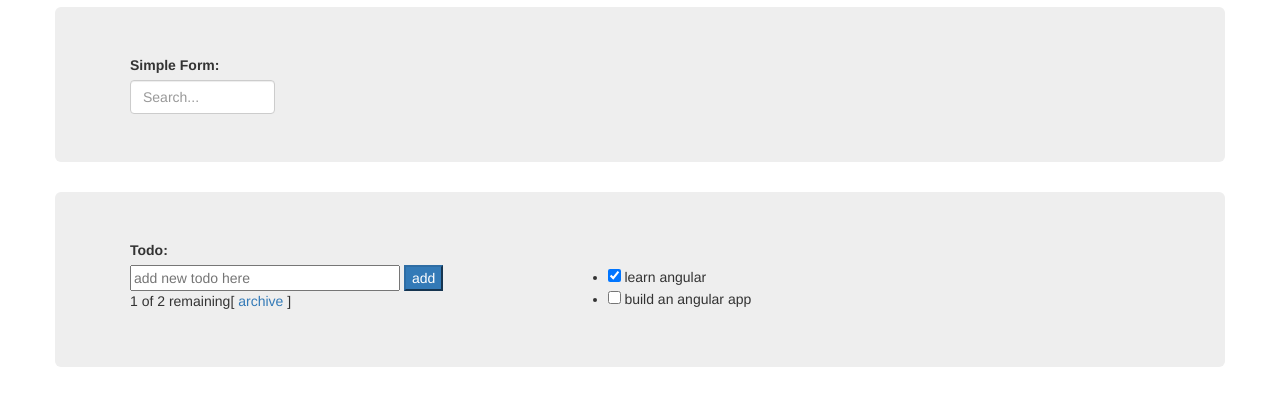
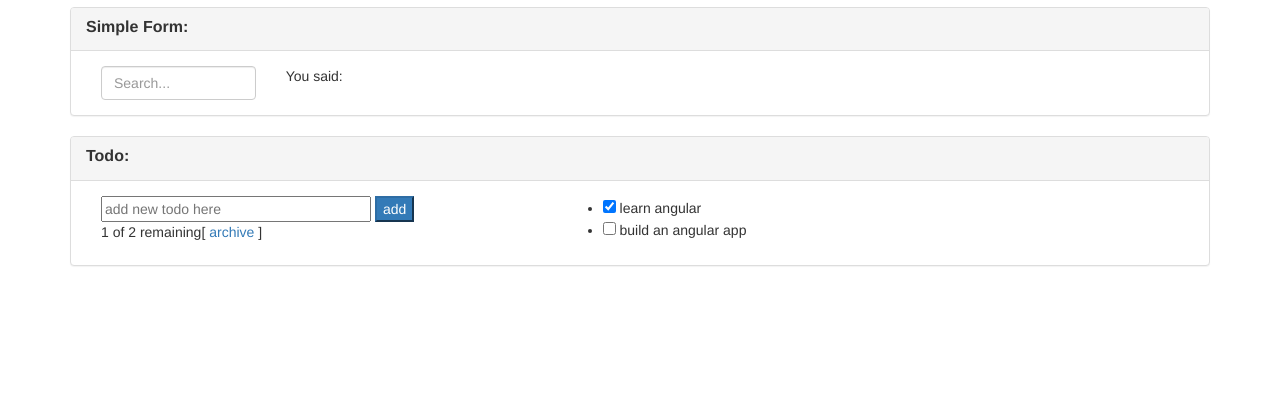
Before and after one commit to iruslani/Angular-Shopsense, a plain HTML site: page index.html in a window 1280 px wide. Shown: the part 66-472 px from the top of the page. Drawn offline with Linux system fonts and the light colour scheme.

Commit message:
Added bootstrap Panels and cleaned up html sections with comments.

```diff
--- a/index.html
+++ b/index.html
@@ -27,35 +27,44 @@
     <p class="browsehappy">You are using an <strong>outdated</strong> browser. Please <a href="http://browsehappy.com/">upgrade your browser</a> to improve your experience.</p>
 <![endif]-->
 
-<!-- Add your site or application content here -->
+<!-- Container Start -->
+<div class="container">
 
-<div class="container">
+  <!-- Header Start -->
   <div class="row">
     <div class="col-sm-12 col-md-12 ">
       <h1><span class="glyphicon glyphicon-eye-open" aria-hidden="true"></span>Project name</a></h1>
     </div>
   </div>
+  <!-- Header Ends -->
 
-
-
-  <div class="row jumbotron" >
+  <!-- Simple Form Start -->
+  <div class="row" >
     <div class="col-sm-12 col-md-12">
-      <label>Simple Form:</label>
+      <div class="panel panel-default">
+        <div class="panel-heading">
+            <h3 class="panel-title"><label>Simple Form:</label></h3>
         </div>
+        <div class="panel-body">
           <div class="col-sm-3 col-md-2">
               <input type="text" ng-model="hello" class="form-control" placeholder="Search...">
           </div>
           <div class="col-sm-3 col-md-2">
-       <form class="">
-        <p>{{hello}}</p>
-      </form>
+            <p>You said: {{hello}}</p>
           </div>
         </div>
-
-  <div class="row jumbotron" ng-controller="TodoController">
+      </div>
+    </div>
+  </div>
+  <!-- Simple Form Ends -->
+  <!-- Todo Start -->
+  <div class="row " ng-controller="TodoController">
     <div class="col-sm-12 col-md-12">
-      <label>Todo:</label>
+      <div class="panel panel-default">
+        <div class="panel-heading">
+          <h3 class="panel-title"><label>Todo:</label></h3>
         </div>
+        <div class="panel-body">
           <div class="col-sm-5 col-md-5">
             <form ng-submit="addTodo()">
               <input type="text" ng-model="todoText"  size="30" placeholder="add new todo here">
@@ -72,14 +81,11 @@
             </ul>
           </div>
         </div>
-
-
-
-
-
-
-
         </div>
-
+    </div>
+  </div>
+  <!-- Todo Ends -->
+</div>
+<!-- Container Ends -->
 </body>
 </html>
```
Lines whose indentation alone changed are shown as unchanged.
